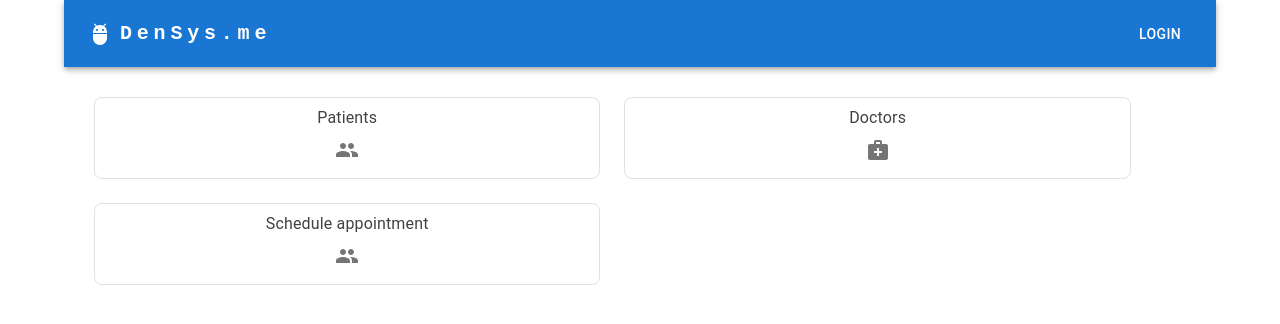
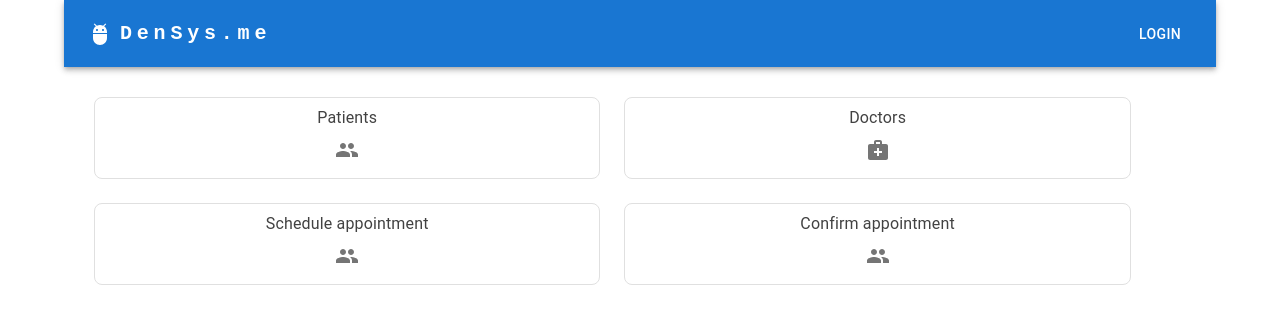
Before and after one commit to inabat1/software-engineering, a React (Create React App) app in the folder densysme-frontend/: page / in a window 1280 px wide. Shown: the top 324 px of the page. Built offline with nearby package versions, Linux system fonts and the light colour scheme; no server answers.

Commit message:
Update main_page.js

```diff
--- a/densysme-frontend/src/main_page.js
+++ b/densysme-frontend/src/main_page.js
@@ -89,6 +89,17 @@ export const MainPage = () => {
                         <PeopleIcon/>
                     </IconButton>
                 </Item>
+                <Item>
+                    <Typography>
+                        Confirm appointment
+                    </Typography>
+                    <IconButton
+                        aria-label="doctors"
+                        component={RouterLink}
+                        to={'admin/confirmlist'}>
+                        <PeopleIcon/>
+                    </IconButton>
+                </Item>
             </Box>
         </div>
     );
```
